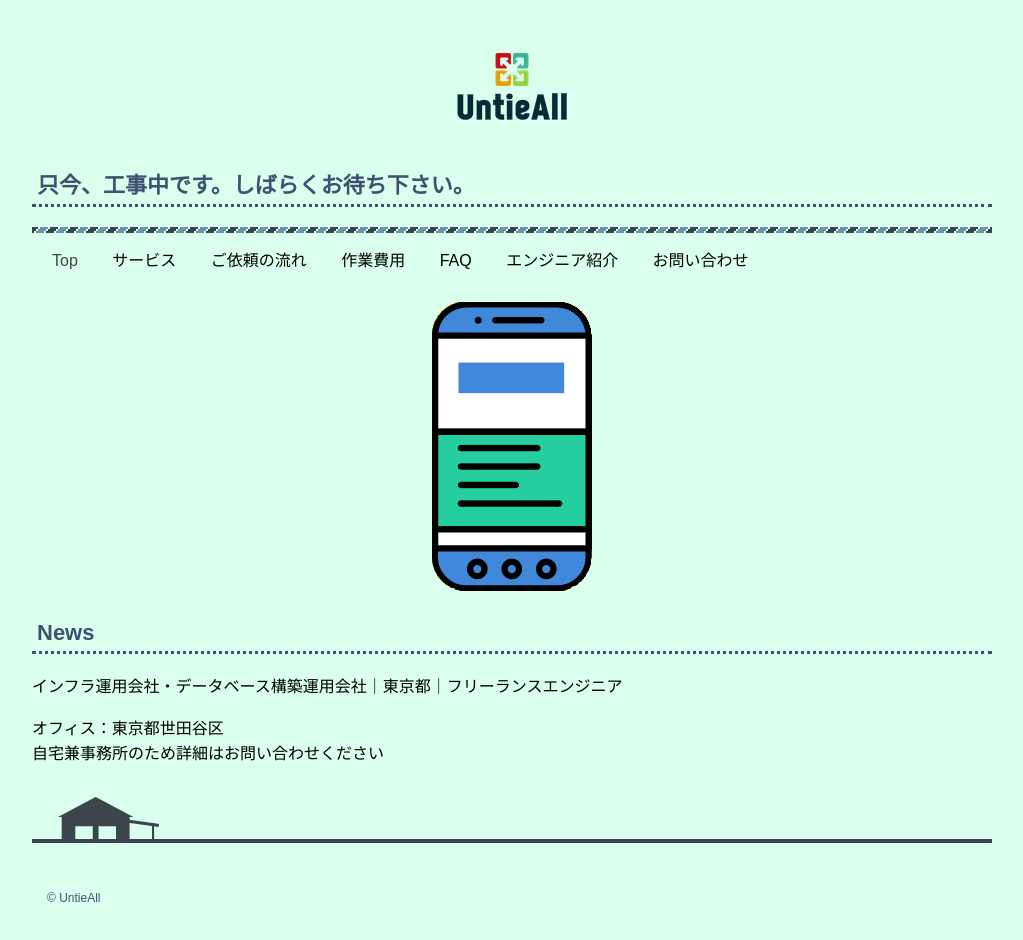
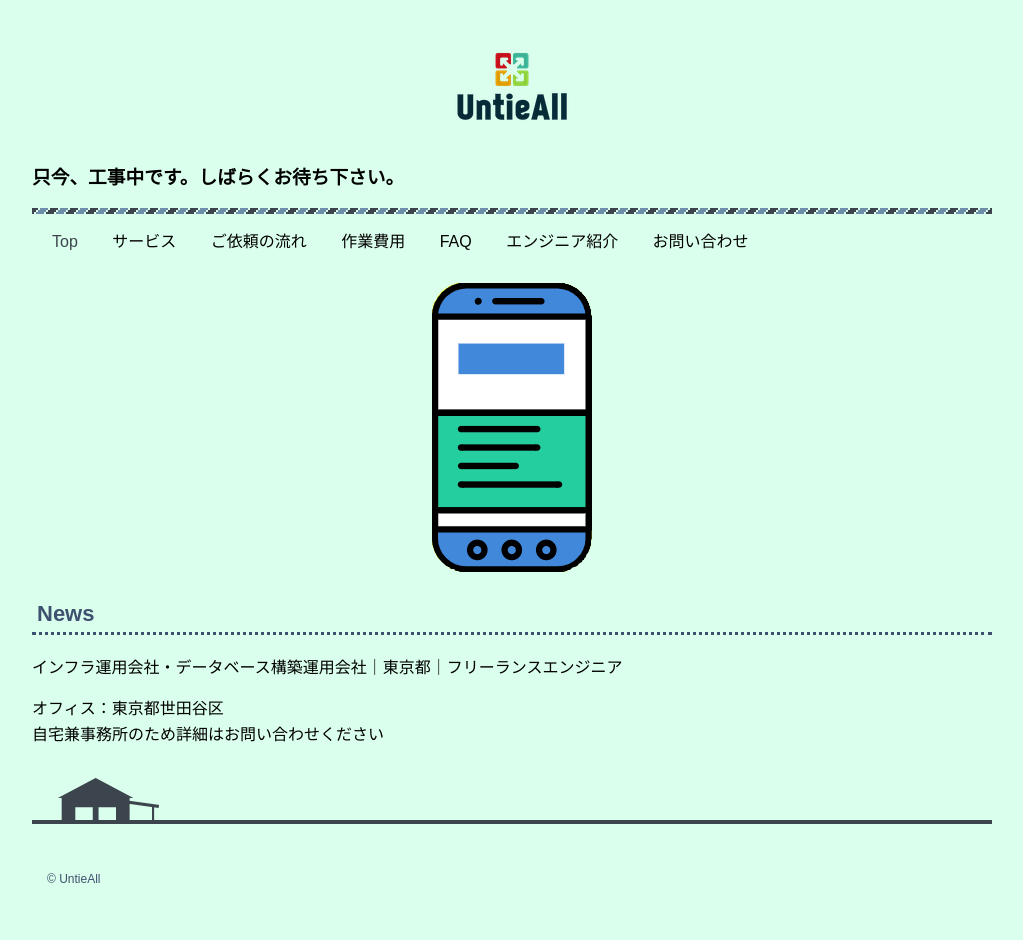
Before and after one commit to heecheol153/web-test, a plain HTML site: page index.html in a window 1280 px wide. Shown: the whole page, without its empty margins (128-1151 px from the left). Drawn offline with Linux system fonts and the light colour scheme.

Commit message:
Update index.html

```diff
--- a/index.html
+++ b/index.html
@@ -17,7 +17,7 @@
 	<header class="header">
 		<!-- UntieAll Image-->
         <h1 class="logo"><a href="index.html"><img src="images/UntieAll.png" alt="UntieAll"></a></h1>
-        <h2>只今、工事中です。しばらくお待ち下さい。</h2>
+        <h3>只今、工事中です。しばらくお待ち下さい。</h3>
 		<nav class="nav">
 			<ul>
 				<li><a href="index.html">Top</a></li>
```
